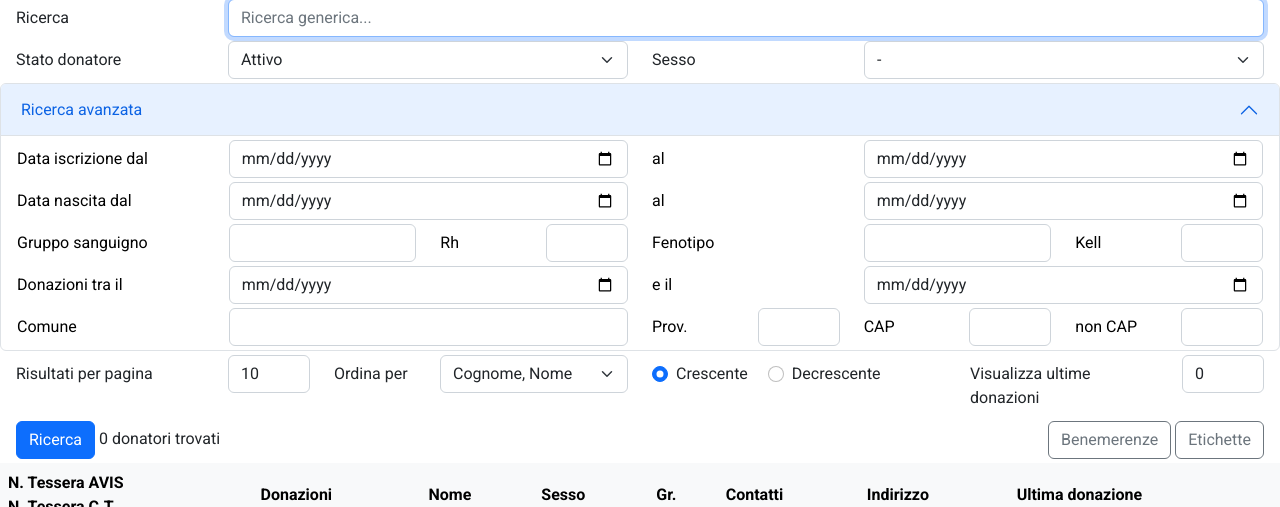
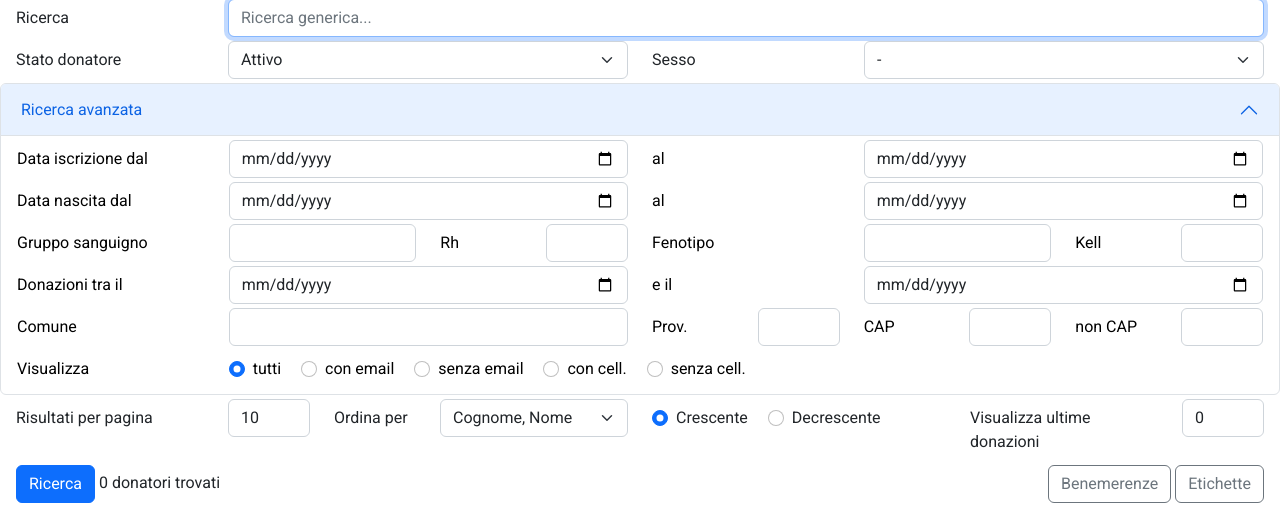
Before and after one commit to dennybiasiolli/gestione-donatori, a Django app: page /donatori/ in a window 1280 px wide, after a click on "Ricerca avanzata". Shown: the part 65-572 px from the top of the page. Run offline with Django 4.2, Linux system fonts and the light colour scheme; the visitor is signed in with stand-in values (Sample User, id 1); data comes from the database, SQL or seed files in the repository; data that the repository does not hold is empty.

Commit message:
adding filter by email, no_email, cell, no_cell

```diff
--- a/avis/templates/avis/donatore_list.html
+++ b/avis/templates/avis/donatore_list.html
@@ -166,6 +166,32 @@
                     <label class="col-sm-1 col-form-label">non CAP</label>
                     <div class="col-sm-1">
                         <input type="text" class="form-control" name="cap_diverso" value="{{ cap_diverso }}" />
+                    </div>
+                </div>
+
+                <div class="m-1 row">
+                    <label class="col-md-2 col-form-label">Visualizza</label>
+                    <div class="col-md-10 col-form-label">
+                        <div class="form-check form-check-inline">
+                            <input class="form-check-input" type="radio" name="filter_donatori" value=""{% if filter_donatori == '' %} checked{% endif %}>
+                            <label class="form-check-label">tutti</label>
+                        </div>
+                        <div class="form-check form-check-inline">
+                            <input class="form-check-input" type="radio" name="filter_donatori" value="email"{% if filter_donatori == 'email' %} checked{% endif %}>
+                            <label class="form-check-label">con email</label>
+                        </div>
+                        <div class="form-check form-check-inline">
+                            <input class="form-check-input" type="radio" name="filter_donatori" value="no_email"{% if filter_donatori == 'no_email' %} checked{% endif %}>
+                            <label class="form-check-label">senza email</label>
+                        </div>
+                        <div class="form-check form-check-inline">
+                            <input class="form-check-input" type="radio" name="filter_donatori" value="cell"{% if filter_donatori == 'cell' %} checked{% endif %}>
+                            <label class="form-check-label">con cell.</label>
+                        </div>
+                        <div class="form-check form-check-inline">
+                            <input class="form-check-input" type="radio" name="filter_donatori" value="no_cell"{% if filter_donatori == 'no_cell' %} checked{% endif %}>
+                            <label class="form-check-label">senza cell.</label>
+                        </div>
                     </div>
                 </div>
             </div>
--- a/avis/views.py
+++ b/avis/views.py
@@ -115,6 +115,7 @@ class DonatoreListView(ListView):
             data_donazione_al = datetime.date.fromisoformat(data_donazione_al)
         cap = self.request.GET.get('cap', None)
         cap_diverso = self.request.GET.get('cap_diverso', None)
+        filter_donatori = self.request.GET.get('filter_donatori', '')
         comune = self.request.GET.get('comune', None)
         provincia = self.request.GET.get('provincia', None)
         show_n_donazioni = self.request.GET.get('show_n_donazioni', None)
@@ -177,6 +178,14 @@ class DonatoreListView(ListView):
             qs = qs.filter(cap__icontains=cap)
         if cap_diverso:
             qs = qs.exclude(cap__icontains=cap_diverso)
+        if filter_donatori == 'email':
+            qs = qs.exclude(email='')
+        elif filter_donatori == 'no_email':
+            qs = qs.filter(email='')
+        elif filter_donatori == 'cell':
+            qs = qs.exclude(cellulare='')
+        elif filter_donatori == 'no_cell':
+            qs = qs.filter(cellulare='')
         if comune:
             qs = qs.filter(comune__iexact=comune)
         if provincia:
@@ -224,6 +233,7 @@ class DonatoreListView(ListView):
             else '',
             'cap': cap or '',
             'cap_diverso': cap_diverso or '',
+            'filter_donatori': filter_donatori or '',
             'comune': comune or '',
             'provincia': provincia or '',
             'show_n_donazioni': show_n_donazioni or 0,
@@ -242,6 +252,7 @@ class DonatoreListView(ListView):
                 or provincia
                 or cap
                 or cap_diverso
+                or filter_donatori
             ),
             'paginate_by': paginate_by,
             'page_range': page_range,
```
